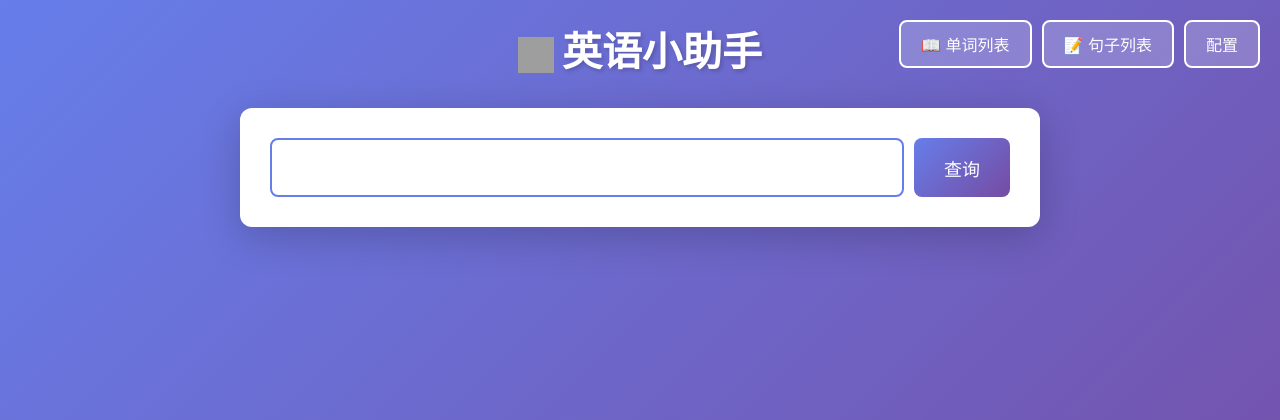
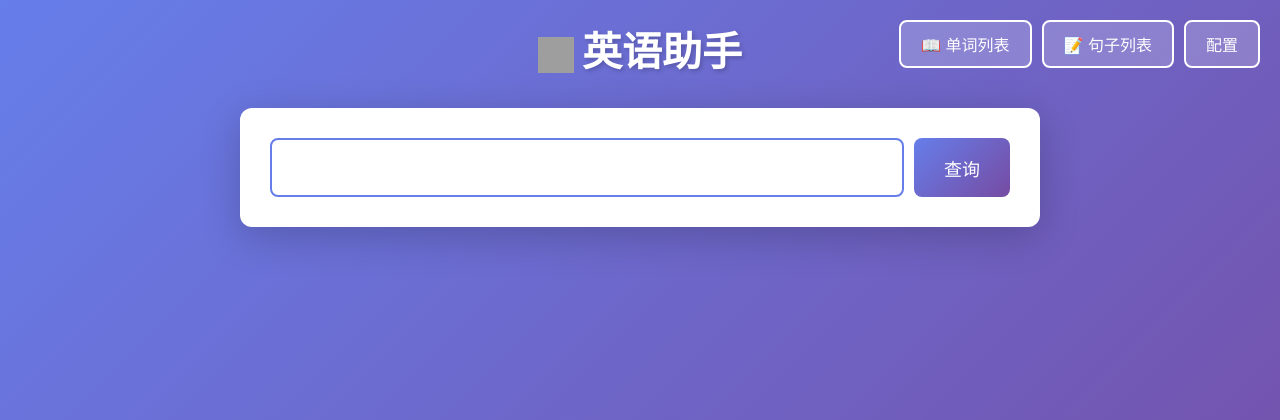
Before and after one commit to taoey/anki-script, a Flask app: template templates/index.html in a window 1280 px wide. Shown: the top 420 px of the page. Run offline with Flask 3, Linux system fonts and the light colour scheme; the template is opened without the code that fills it, so the values that code supplies are empty; grey boxes are pictures that could not be loaded.

Commit message:
feat: 列表页标题改为英语助手带图标可回主页，去除查询按钮

```diff
--- a/templates/index.html
+++ b/templates/index.html
@@ -4,7 +4,7 @@
     <meta charset="UTF-8">
     <meta name="viewport" content="width=device-width, initial-scale=1.0">
     <link rel="icon" href="/static/icon.png" type="image/png">
-    <title>英语小助手</title>
+    <title>英语助手</title>
     <style>
         * {
             margin: 0;
@@ -632,7 +632,7 @@
         </div>
     </div>
     <div class="container">
-        <h1><img src="/static/icon.png" alt="icon" style="width:36px;height:36px;vertical-align:middle;margin-right:8px;">英语小助手</h1>
+        <h1><img src="/static/icon.png" alt="icon" style="width:36px;height:36px;vertical-align:middle;margin-right:8px;">英语助手</h1>
 
         <div class="search-box">
             <div class="input-group">
--- a/templates/sentences.html
+++ b/templates/sentences.html
@@ -348,10 +348,9 @@
 <body>
     <div class="container">
         <div class="header">
-            <h1>句子列表</h1>
+            <h1><a href="/" style="color:inherit;text-decoration:none;"><img src="/static/icon.png" alt="icon" style="width:36px;height:36px;vertical-align:middle;margin-right:8px;">英语助手</a></h1>
             <div class="nav-btns">
                 <a href="/words" class="back-btn">📖 单词列表</a>
-                <a href="/" class="back-btn">🔍 查询</a>
             </div>
         </div>
 
--- a/templates/words.html
+++ b/templates/words.html
@@ -217,10 +217,9 @@
 <body>
     <div class="container">
         <div class="header">
-            <h1>单词列表</h1>
+            <h1><a href="/" style="color:inherit;text-decoration:none;"><img src="/static/icon.png" alt="icon" style="width:36px;height:36px;vertical-align:middle;margin-right:8px;">英语助手</a></h1>
             <div class="nav-btns">
                 <a href="/sentences" class="back-btn">📝 句子列表</a>
-                <a href="/" class="back-btn">🔍 查询</a>
             </div>
         </div>
 
```
Also changed, not shown: README.md.
